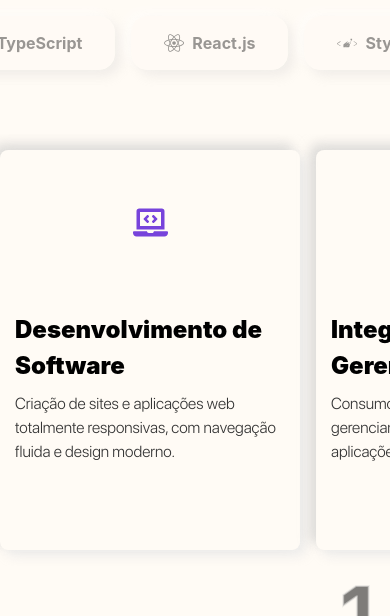
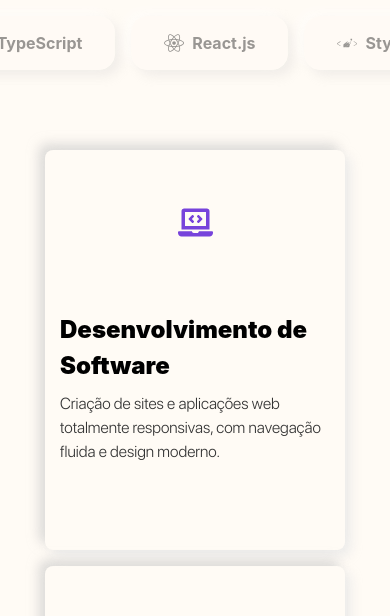
Before and after one commit to GabrielNBS/repository, a React (Create React App) app: page / in a window 390 px wide. Shown: the part 1140-1756 px from the top of the page. Built offline with nearby package versions, Linux system fonts and the light colour scheme; a web font is replaced by a local one.

Commit message:
fix: Fixes height issues across various components
Fixes height issues across multiple components

Replaces '100dvh' with '100vh' for consistent height rendering.

Ensures proper layout for mobile and desktop views.

Improves overall responsiveness and visual integrity.

```diff
--- a/src/Components/Header/styles.ts
+++ b/src/Components/Header/styles.ts
@@ -105,7 +105,7 @@ export const MobileNav = styled.nav`
   justify-content: space-around;
   align-items: center;
   position: fixed;
-  height: 100dvh;
+  height: 100vh;
   width: 80%;
   max-width: 300px;
   top: 0;
--- a/src/Components/Modal/styles.ts
+++ b/src/Components/Modal/styles.ts
@@ -6,7 +6,7 @@ export const ModalOverlay = styled.div`
   top: 0;
   left: 0;
   width: 100vw;
-  height: 100dvh;
+  height: 100vh;
   background-color: rgba(0, 0, 0, 0.7);
   backdrop-filter: blur(4px);
   display: flex;
--- a/src/Components/ProjectCard/styles.ts
+++ b/src/Components/ProjectCard/styles.ts
@@ -4,7 +4,7 @@ import { centralize } from '../../keyframes/Centralize';
 
 export const Box = styled.section`
   display: grid;
-  min-height: 100dvh;
+  min-height: 100vh;
   width: 100%;
   grid-template-columns: 40% 60%;
   justify-content: center;
--- a/src/Containers/About/styles.ts
+++ b/src/Containers/About/styles.ts
@@ -7,7 +7,7 @@ import { ScrollAnimation } from '../../keyframes/ScrollAnimation';
 export const AboutSection = styled.section`
   display: grid;
   grid-template-columns: repeat(2, 1fr);
-  height: 100dvh;
+  height: 100vh;
   width: 100%;
   padding: 0 4rem;
   gap: 1rem;
@@ -67,19 +67,25 @@ export const CardContainer = styled.div`
   grid-template-columns: repeat(2, 1fr);
   gap: 1rem;
   padding: 1rem 0;
-  transition: all ease 0.1s;
 
-  &:has(> div:hover) > div {
-    filter: opacity(0.3);
-    transition: all ease 0.1s;
+  > div {
+    transition: filter 2s ease-in-out;
+  }
+
+  @media (hover: hover) and (pointer: fine) {
+    &:has(> div:hover) > div {
+      filter: opacity(0.3);
+    }
   }
 
   &:has(> div:hover) > div:hover {
     filter: opacity(1);
-    transition: all ease 0.1s;
+    transition: filter 0.3s ease-in-out;
 
-    ::before {
+    &::before {
       width: 100%;
+
+      transition: filter 0.3s ease-in-out;
     }
 
     .cardIcon {
@@ -88,13 +94,14 @@ export const CardContainer = styled.div`
   }
 
   @media ${({ theme }) => theme.device.mobile}, ${({ theme }) => theme.device.tablet} {
-    display: flex;
-    overflow-x: scroll;
+    display: block;
+    margin: 0 auto;
 
     ${CardBox} {
       height: 400px;
       width: 300px;
       flex-shrink: 0;
+      margin-bottom: 1rem;
     }
   }
 `;
--- a/src/Containers/Contact/styles.ts
+++ b/src/Containers/Contact/styles.ts
@@ -8,7 +8,7 @@ export const ContactContainer = styled.section`
   display: flex;
   position: relative;
   width: 100%;
-  height: 100dvh;
+  height: 100vh;
   flex-direction: column;
   justify-content: center;
   align-items: center;
--- a/src/Containers/Hero/styles.ts
+++ b/src/Containers/Hero/styles.ts
@@ -2,7 +2,7 @@ import styled from 'styled-components';
 import { Text } from '../../Components/Text/styles';
 
 export const HeroSection = styled.main`
-  height: 100dvh;
+  height: 100vh;
   display: flex;
   color: ${(props) => props.theme.color.primary};
   justify-content: flex-start;
--- a/src/styles/GlobalStyle.tsx
+++ b/src/styles/GlobalStyle.tsx
@@ -136,7 +136,7 @@ html, body {
   margin: 0;
   padding: 0;
   scroll-behavior: smooth;
-  height: 100dvh;
+  height: 100vh;
   overscroll-behavior-y: contain;
   font-family: "SF Pro Display";
   background: ${(props) => props.theme.background.primary};
@@ -146,12 +146,12 @@ html, body {
     scroll-snap-type: y mandatory;
     scroll-snap-stop: always;
     overflow-y: auto;
-    height: 100dvh;
+    height: 100vh;
   }
 
   section {
     scroll-snap-align: start;
-    height: 100dvh;
+    height: 100vh;
   }
 
 a, li {
```
